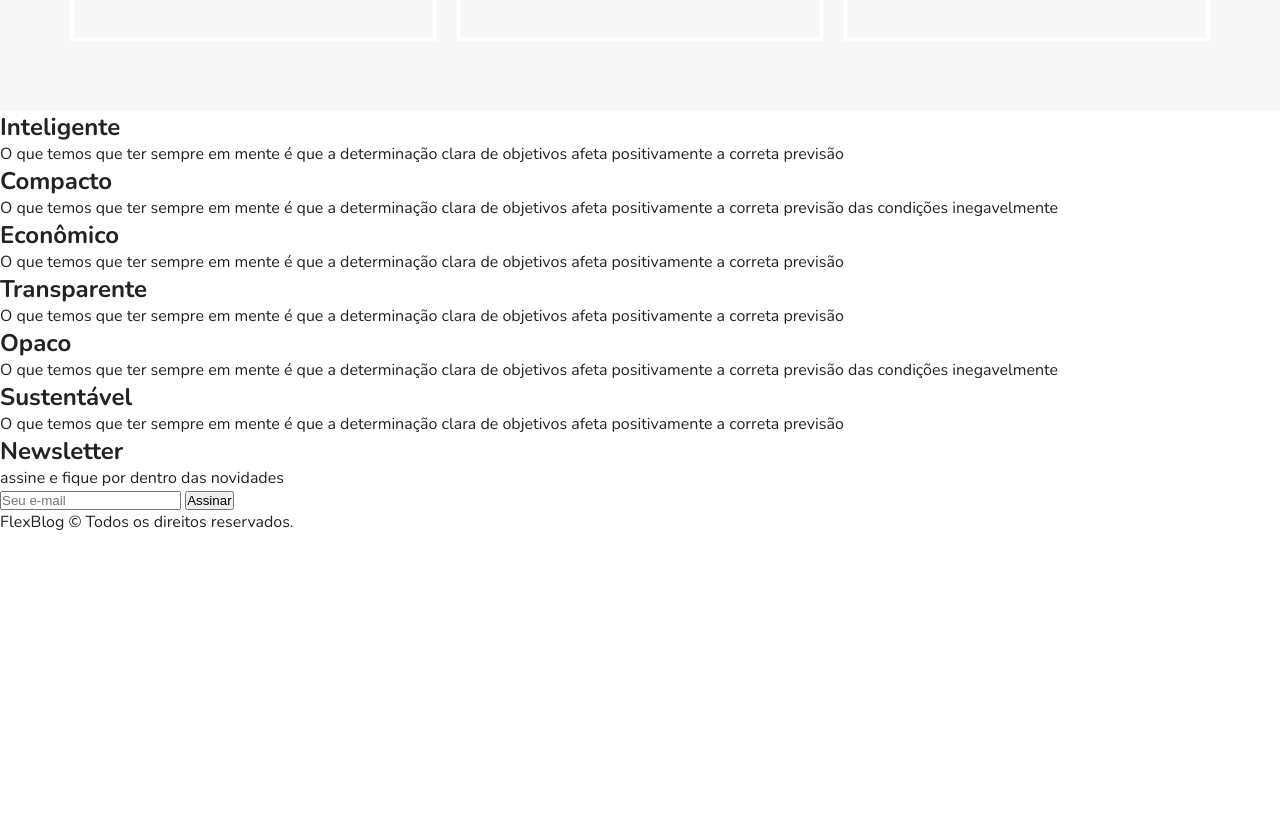
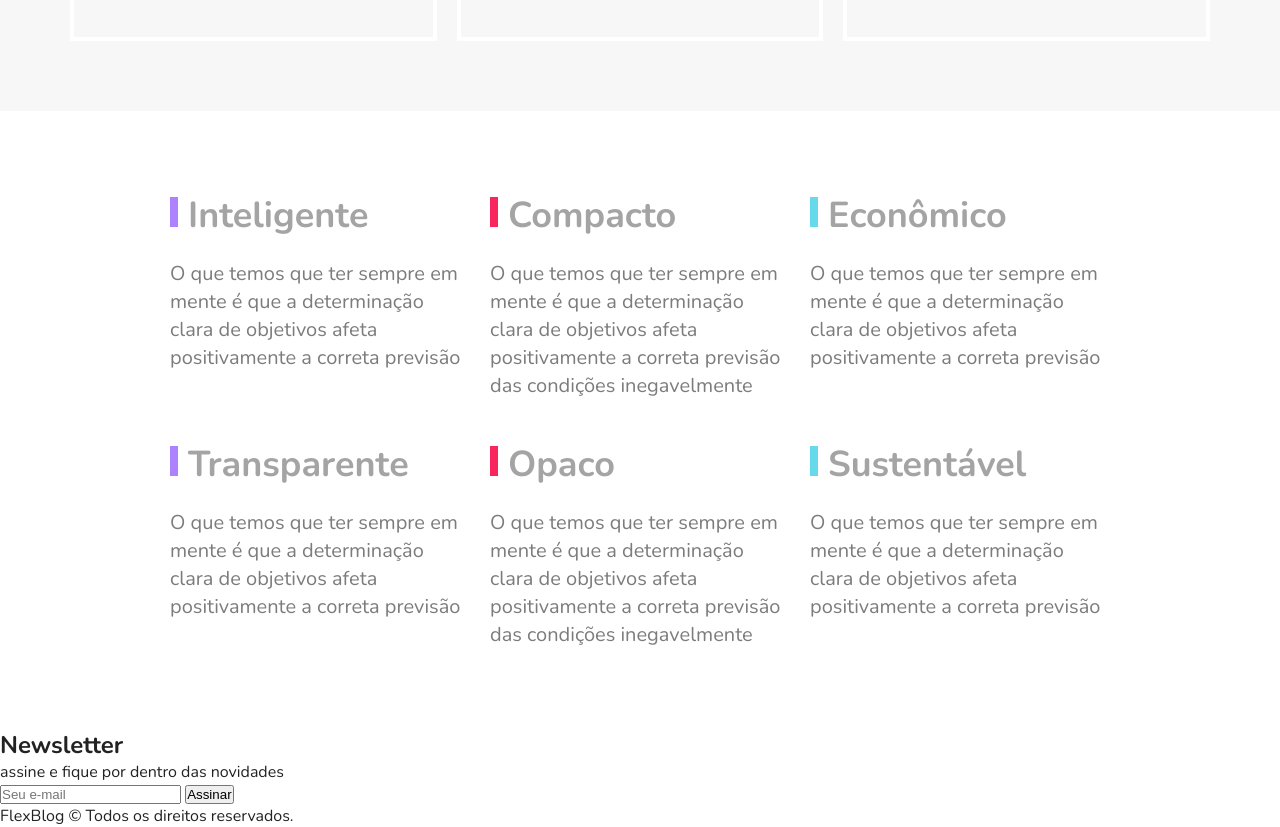
Before and after one commit to VitorAlves02/CSS-Flexbox, a plain HTML site: page index.html in a window 1280 px wide. Shown: the part 2479-3306 px from the top of the page. Before the commit the page ends 3012 px from the top, so only its background shows below. Drawn offline with nearby package versions, Linux system fonts and the light colour scheme.

Commit message:
menu de qualidades

```diff
--- a/css/style.css
+++ b/css/style.css
@@ -267,3 +267,50 @@ img {
         order: -1;
     }
 }
+
+/*Qualidade*/
+
+.qualidade {
+    max-width: 960px;
+    margin: 0 auto;
+    padding: 60px 0px;
+    display: flex;
+    flex-wrap: wrap;
+}
+
+.qualidade-item {
+    margin: 20px 10px;
+    flex: 1 1 300px;
+}
+
+.qualidade-item h2 {
+    font-size: 2.25em;
+    color: #a4a4a4;
+    margin-bottom: 20px;
+}
+
+.qualidade-item h2::before {
+    content: "";
+    display: inline-block;
+    width: 8px;
+    height: 30px;
+    margin-right: 10px;
+}
+
+.qualidade-item:nth-of-type(3n+1) h2::before {
+    background: #ae81ff;
+}
+
+.qualidade-item:nth-of-type(3n+2) h2::before {
+    background: #f9265e;
+}
+
+.qualidade-item:nth-of-type(3n+3) h2::before {
+    background: #66d9eb;
+}
+
+.qualidade-item p {
+    font-size: 1.25em;
+    line-height: 1.4;
+    color: #7c7c7c;
+}
```
